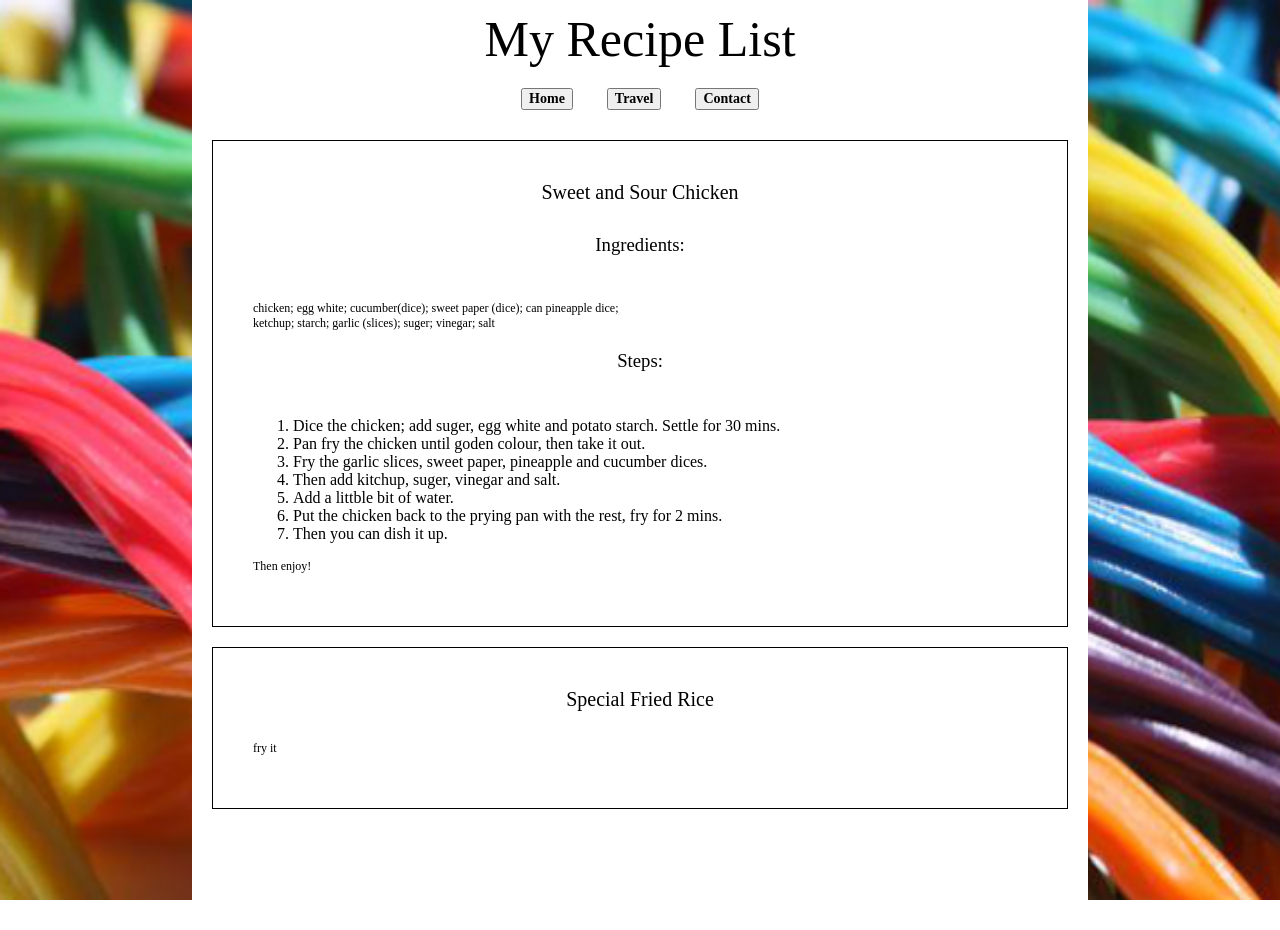
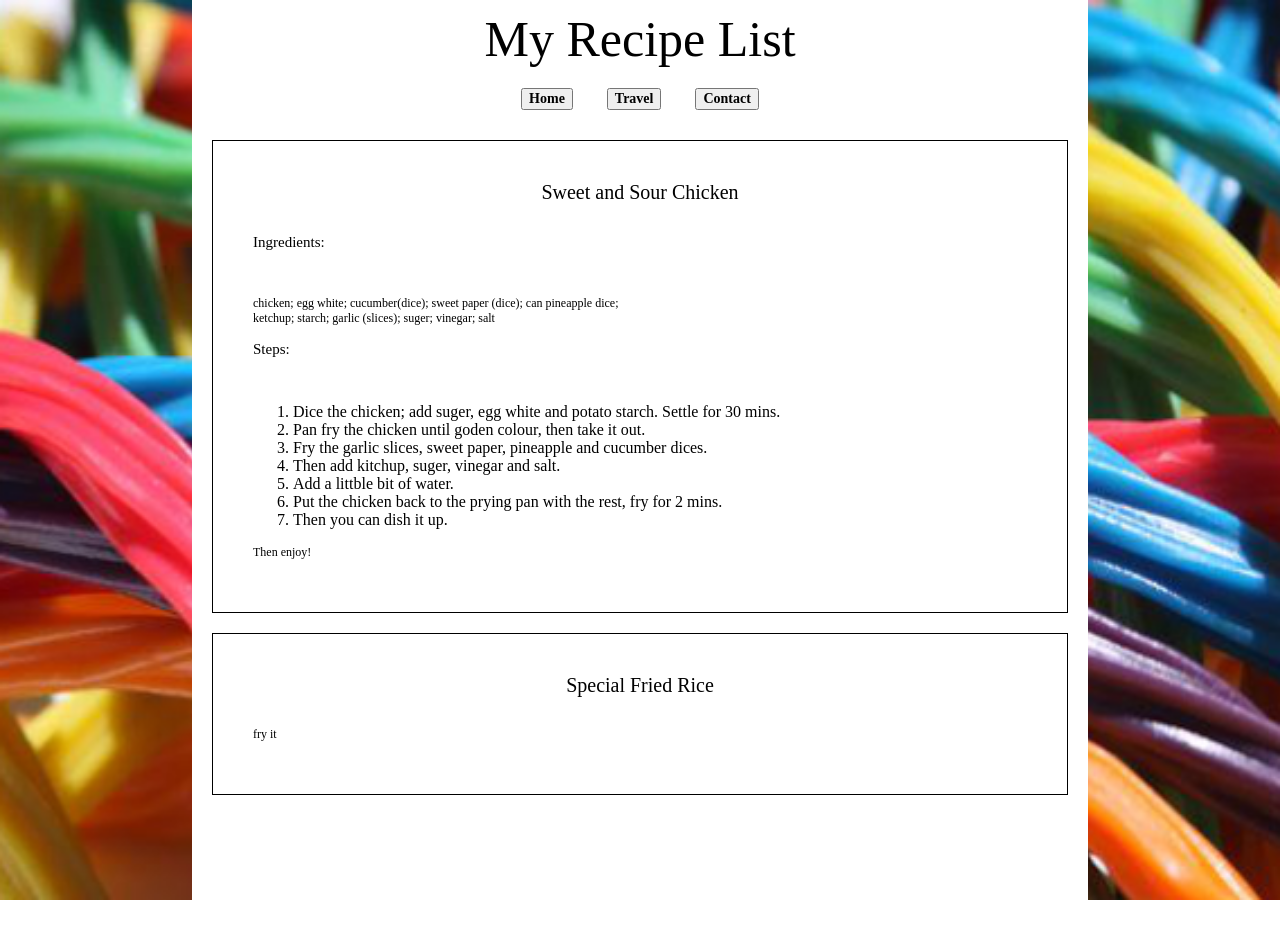
Before and after one commit to WenniAlexander/Website, a Jekyll site: the page built from food/index.html, in a window 1280 px wide. Built offline with Jekyll 4.4.1, drawn with Linux system fonts in a browser that asks for light colours; some web fonts are replaced.

Commit message:
Update food.css

```diff
--- a/css/food.css
+++ b/css/food.css
@@ -84,9 +84,8 @@ h2.recipe {
     padding: 40px;
 }
 
-h3.recipe {
+h3 {
     text-align: left;
-    font-family: 'Poller One', serif;
     font-size: 15px;
 }
 
```
